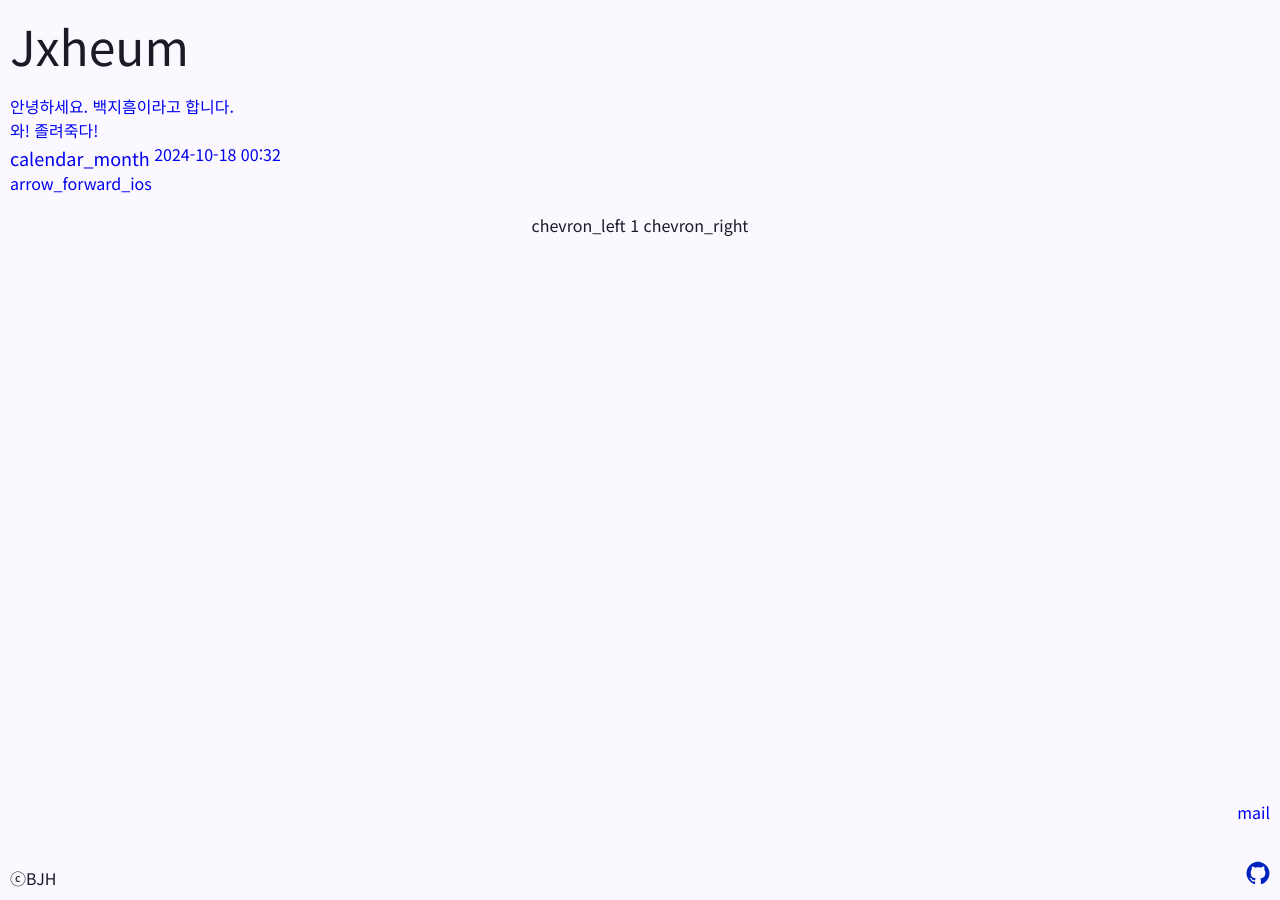
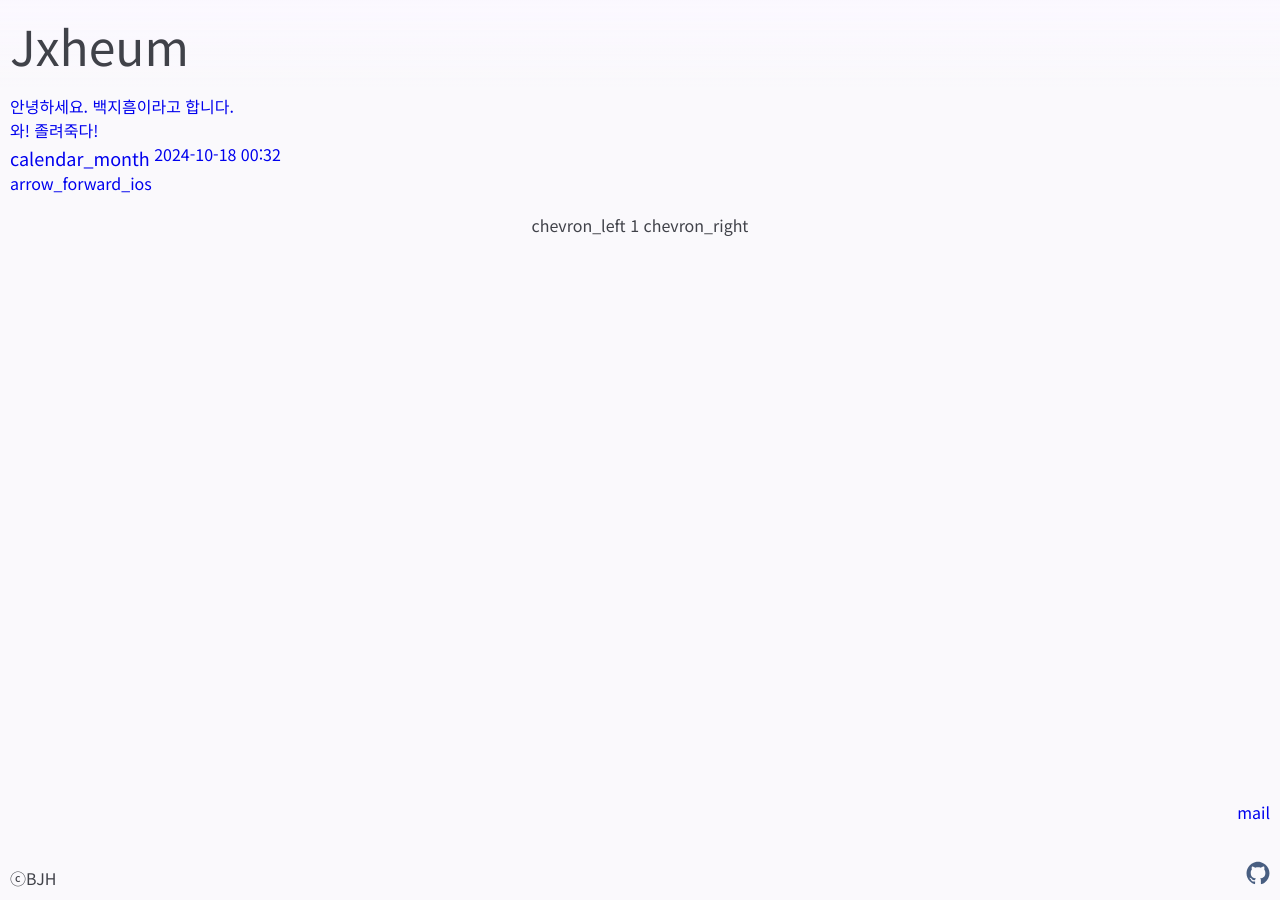
Before and after one commit to jxheum/jxheum.github.io, a Jekyll site: the page built from index.html, in a window 1280 px wide. Built offline with Jekyll 4.4.1, drawn with Linux system fonts in a browser that asks for light colours; the list of posts is cut into pages by our own code.

Commit message:
Update head.html

```diff
--- a/_includes/head.html
+++ b/_includes/head.html
@@ -35,16 +35,16 @@
 
         :root,:host{--md-sys-color-background:#121316;--md-sys-color-on-background:#e3e2e5;--md-sys-color-surface:#121316;--md-sys-color-surface-dim:#121316;--md-sys-color-surface-bright:#38393c;--md-sys-color-surface-container-lowest:#0d0e10;--md-sys-color-surface-container-low:#1b1b1e;--md-sys-color-surface-container:#1f2022;--md-sys-color-surface-container-high:#292a2c;--md-sys-color-surface-container-highest:#343537;--md-sys-color-on-surface:#e3e2e5;--md-sys-color-surface-variant:#44474e;--md-sys-color-on-surface-variant:#c4c6ce;--md-sys-color-inverse-surface:#e3e2e5;--md-sys-color-inverse-on-surface:#303033;--md-sys-color-outline:#8e9198;--md-sys-color-outline-variant:#44474e;--md-sys-color-shadow:#000000;--md-sys-color-scrim:#000000;--md-sys-color-surface-tint:#b2c8ee;--md-sys-color-primary:#f7f8ff;--md-sys-color-on-primary:#1a3150;--md-sys-color-primary-container:#b9cff6;--md-sys-color-on-primary-container:#263c5b;--md-sys-color-inverse-primary:#4a5f81;--md-sys-color-secondary:#bfc7d8;--md-sys-color-on-secondary:#29313e;--md-sys-color-secondary-container:#353d4b;--md-sys-color-on-secondary-container:#c9d0e2;--md-sys-color-tertiary:#fff6fa;--md-sys-color-on-tertiary:#422646;--md-sys-color-tertiary-container:#eac1ea;--md-sys-color-on-tertiary-container:#4e3151;--md-sys-color-error:#ffb4ab;--md-sys-color-on-error:#690005;--md-sys-color-error-container:#93000a;--md-sys-color-on-error-container:#ffdad6;}
 
-  body, html { background-color: #11131d;color: #e2e1f0;}
-  .icon {filter: invert(87%) sepia(11%) saturate(4895%) hue-rotate(188deg) brightness(101%) contrast(101%);}
+  body, html { background-color: #121316;color: #c7c8d0;}
+  .icon {filter: invert(92%) sepia(1%) saturate(1791%) hue-rotate(199deg) brightness(105%) contrast(102%);}
   .header {background: linear-gradient(to top, #00000000, #11131d);}
 
 }
 @media (prefers-color-scheme: light) {
 
   :root,:host{--md-sys-color-background:#faf9fc;--md-sys-color-on-background:#1b1b1e;--md-sys-color-surface:#faf9fc;--md-sys-color-surface-dim:#dbd9dc;--md-sys-color-surface-bright:#faf9fc;--md-sys-color-surface-container-lowest:#ffffff;--md-sys-color-surface-container-low:#f5f3f6;--md-sys-color-surface-container:#efedf0;--md-sys-color-surface-container-high:#e9e7eb;--md-sys-color-surface-container-highest:#e3e2e5;--md-sys-color-on-surface:#1b1b1e;--md-sys-color-surface-variant:#e0e2eb;--md-sys-color-on-surface-variant:#44474e;--md-sys-color-inverse-surface:#303033;--md-sys-color-inverse-on-surface:#f2f0f3;--md-sys-color-outline:#74777e;--md-sys-color-outline-variant:#c4c6ce;--md-sys-color-shadow:#000000;--md-sys-color-scrim:#000000;--md-sys-color-surface-tint:#4a5f81;--md-sys-color-primary:#4a5f81;--md-sys-color-on-primary:#ffffff;--md-sys-color-primary-container:#c4d9ff;--md-sys-color-on-primary-container:#2d4262;--md-sys-color-inverse-primary:#b2c8ee;--md-sys-color-secondary:#575f6d;--md-sys-color-on-secondary:#ffffff;--md-sys-color-secondary-container:#dce4f5;--md-sys-color-on-secondary-container:#414957;--md-sys-color-tertiary:#745376;--md-sys-color-on-tertiary:#ffffff;--md-sys-color-tertiary-container:#f4cbf4;--md-sys-color-on-tertiary-container:#553758;--md-sys-color-error:#ba1a1a;--md-sys-color-on-error:#ffffff;--md-sys-color-error-container:#ffdad6;--md-sys-color-on-error-container:#410002;}
-  body, html { background-color: #fbf8ff;color: #1a1b25;}
-  .icon {filter: invert(10%) sepia(78%) saturate(6709%) hue-rotate(235deg) brightness(86%) contrast(113%);}
+  body, html { background-color: #faf9fc;color: #404249;}
+  .icon {filter: invert(34%) sepia(12%) saturate(1649%) hue-rotate(178deg) brightness(95%) contrast(83%);}
   .header {background: linear-gradient(to top, #00000000, #fbf8ff);}
 }
 
```
